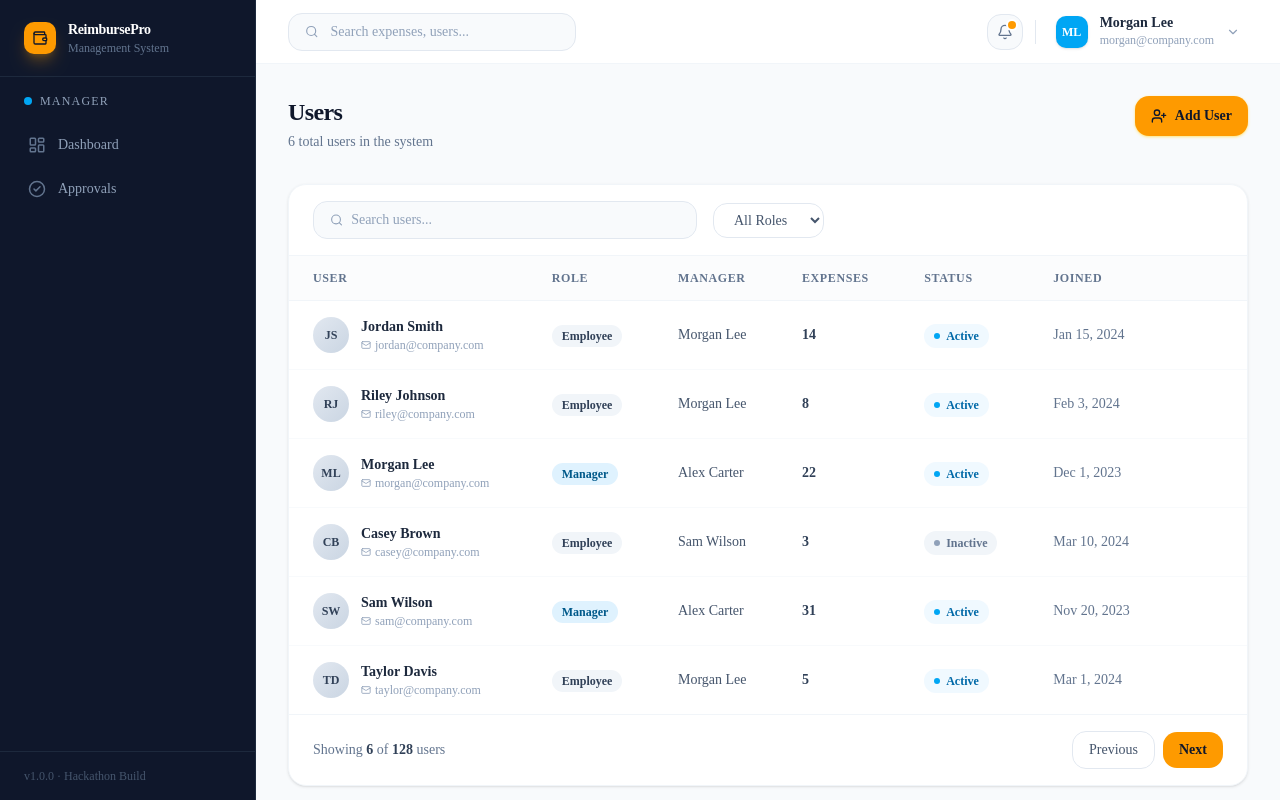
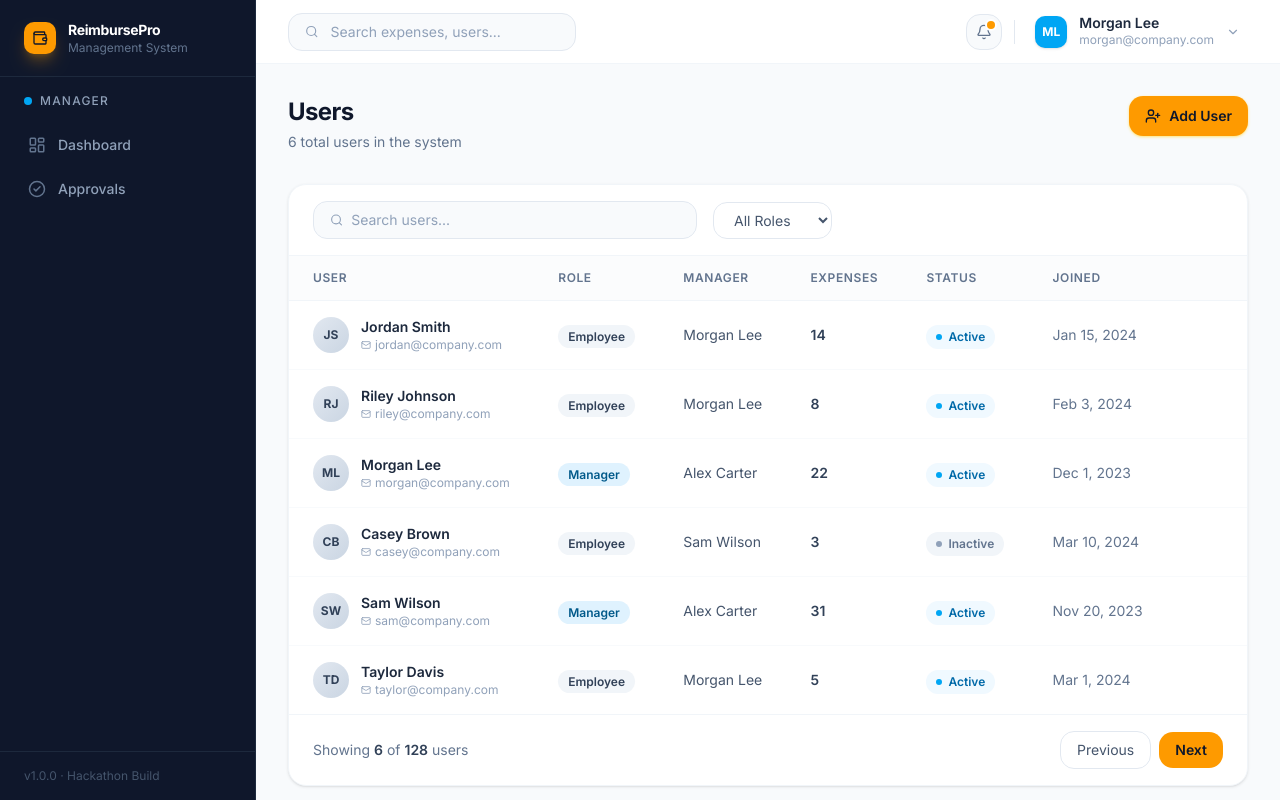
Before and after one commit to michael-020/Reimbursement-Management, a Next.js app: page /admin/users in a window 1280 px wide. Built offline with nearby package versions, Linux system fonts and the light colour scheme; no server answers.

Commit message:
chore: update session provider

```diff
--- a/app/home/page.tsx
+++ b/app/home/page.tsx
@@ -7,11 +7,6 @@ import { useEffect } from "react"
 
 export default function Home(){
     const { authUser } = useAuthStore()
-      const { getSession } = useAuthStore();
-
-  useEffect(() => {
-    getSession();
-  }, []);
 
     return <div>
         <Button className=' p-2 mr-4'  onClick={() => signOut({ callbackUrl: '/signin' })}>Sign Out</Button>
--- a/app/layout.tsx
+++ b/app/layout.tsx
@@ -1,32 +1,37 @@
 import type { Metadata } from "next";
-import { Geist, Geist_Mono } from "next/font/google";
+import { Inter, JetBrains_Mono } from "next/font/google";
 import "./globals.css";
 import { Toaster } from "@/components/ui/sonner";
+import { Providers } from "./providers";
 
-const geistSans = Geist({
-  variable: "--font-geist-sans",
+const inter = Inter({
+  variable: "--font-inter",
   subsets: ["latin"],
 });
 
-const geistMono = Geist_Mono({
-  variable: "--font-geist-mono",
+const jetbrainsMono = JetBrains_Mono({
+  variable: "--font-jetbrains-mono",
   subsets: ["latin"],
 });
 
 export const metadata: Metadata = {
-  title: "ReimbursePro – Reimbursement Management",
-  description: "Modern expense reimbursement management system",
+  title: "Create Next App",
+  description: "Generated by create next app",
 };
 
 export default function RootLayout({
   children,
-}: {
+}: Readonly<{
   children: React.ReactNode;
-}) {
+}>) {
   return (
-    <html lang="en">
-      <body className={`${geistSans.variable} ${geistMono.variable} antialiased`}>
-        {children}
+    <html
+      lang="en"
+      className={`${inter.variable} ${jetbrainsMono.variable} h-full antialiased`}
+    >
+      <body className="min-h-full flex flex-col font-sans">
+         <Providers>{children}</Providers>
+      <Toaster position="top-right" />
       </body>
     </html>
   );
--- a/app/providers.tsx
+++ b/app/providers.tsx
@@ -1,6 +1,6 @@
 'use client'
 
-import { SessionProvider } from 'next-auth/react'
+import SessionProvider from "./providers/SessionProvider"
 
 type Props = {
   children?: React.ReactNode
--- /dev/null
+++ b/app/providers/SessionProvider.tsx
@@ -0,0 +1,45 @@
+'use client';
+
+import { useEffect } from 'react';
+import { usePathname } from 'next/navigation';
+import { useAuthStore } from '@/stores/useAuthStore';
+import { Loader2 } from 'lucide-react';
+
+export default function SessionProvider({
+  children,
+}: {
+  children: React.ReactNode;
+}) {
+  const pathname = usePathname();
+
+const authUser = useAuthStore((s) => s.authUser);
+const isGettingSession = useAuthStore((s) => s.isGettingSession);
+const hasCheckedSession = useAuthStore((s) => s.hasCheckedSession);
+const getSession = useAuthStore((s) => s.getSession);
+
+useEffect(() => {
+  if (
+    pathname === '/' ||
+    pathname.startsWith('/signin') ||
+    pathname.startsWith('/signup') ||
+    authUser ||
+    hasCheckedSession
+  ) {
+    return;
+  }
+
+  getSession();
+}, [pathname, authUser, hasCheckedSession]);
+
+  if (pathname !== '/' && isGettingSession) {
+    return (
+      <div className="min-h-screen flex items-center justify-center bg-white">
+        <div className="flex flex-col items-center gap-4">
+          <Loader2 className='size-12 text-primary animate-spin' />
+        </div>
+      </div>
+    );
+  }
+
+  return children;
+}
--- a/stores/useAuthStore.ts
+++ b/stores/useAuthStore.ts
@@ -27,6 +27,8 @@ interface SigninData {
 interface AuthStore {
   authUser: AuthUser | null;
   isLoading: boolean;
+  isGettingSession: boolean;
+  hasCheckedSession: boolean;
   error: string | null;
   signup: (data: SignupData) => Promise<{ success: boolean; message: string }>;
   signin: (data: SigninData) => Promise<{ success: boolean; message: string }>;
@@ -38,6 +40,8 @@ interface AuthStore {
 export const useAuthStore = create<AuthStore>((set) => ({
   authUser: null,
   isLoading: false,
+  isGettingSession: false,
+  hasCheckedSession: false,
   error: null,
 
   signup: async (data: SignupData): Promise<{ success: boolean; message: string }> => {
@@ -103,7 +107,7 @@ export const useAuthStore = create<AuthStore>((set) => ({
   },
 
   getSession: async (): Promise<void> => {
-    set({ isLoading: true });
+    set({ isGettingSession: true });
     try {
       const response = await axiosInstance.get('/auth/session');
       console.log("response: ", response)
@@ -116,13 +120,14 @@ export const useAuthStore = create<AuthStore>((set) => ({
             name: response.data.user.name,
             role: response.data.user.role,
           },
-          isLoading: false,
+          isGettingSession: false,
+          hasCheckedSession: true,
         });
       }
     } catch (err) {
       // Silently fail - user is not logged in
       console.log("Error while getting session: ", err)
-      set({ isLoading: false });
+      set({ isGettingSession: false });
     }
   },
 
```
